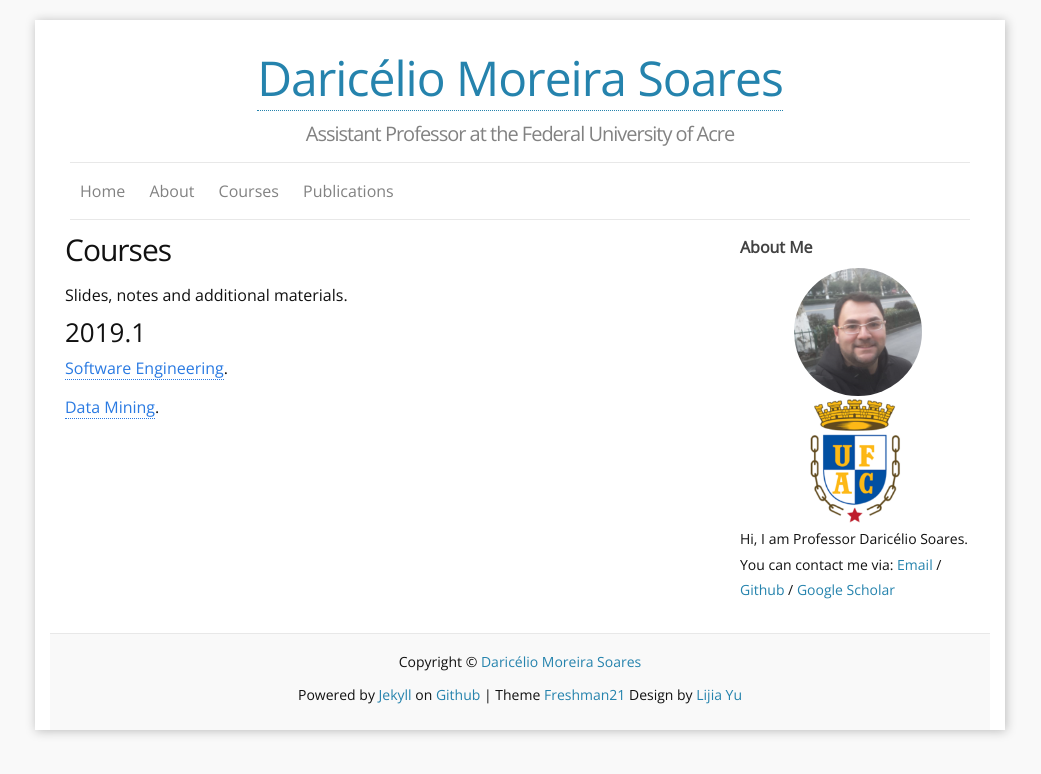
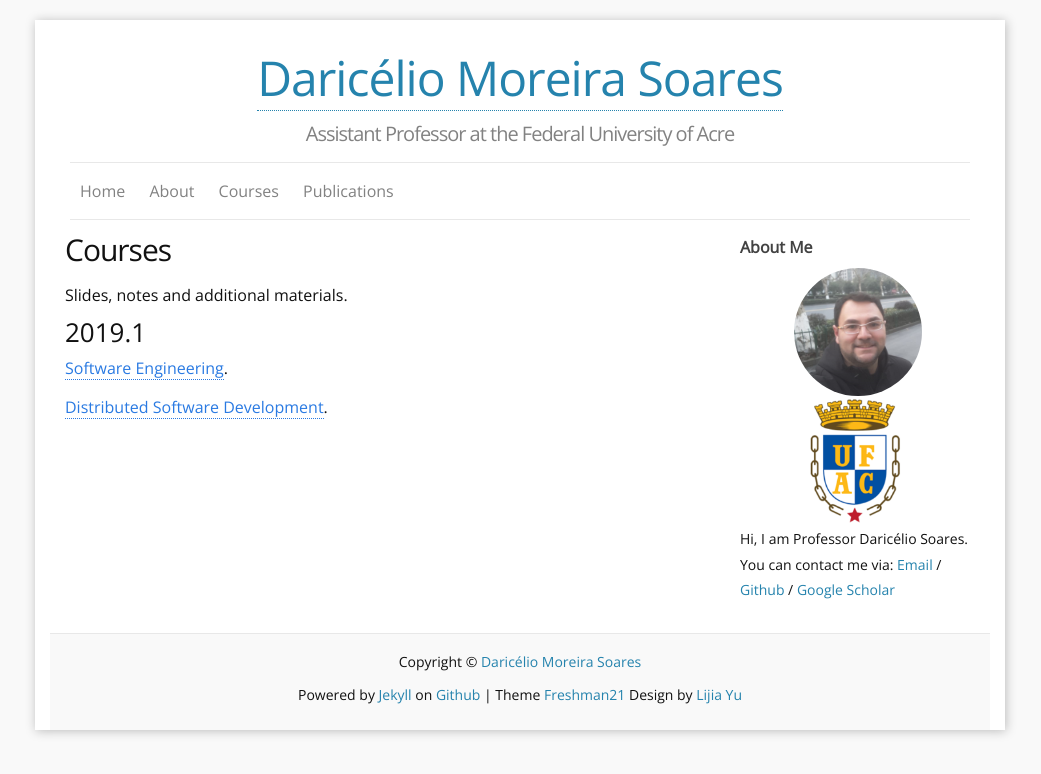
Before and after one commit to daricelio/daricelio.github.io, a Jekyll site: the page built from cc_courses.md, in a window 1280 px wide. Shown: the top 774 px of the page, without its empty margins (120-1161 px from the left). Built offline with Jekyll 4.4.1, drawn with Linux system fonts in a browser that asks for light colours; our own code applies the rules of GitHub Pages for plain Markdown files.

Commit message:
Update Course
Rename Course 2019.1 (PPgCC)

```diff
--- a/cc_courses.md
+++ b/cc_courses.md
@@ -20,4 +20,4 @@ Slides, notes and additional materials.
 
 
 <p> <a href="https://github.com/daricelio/daricelio.github.io/tree/master/courses/2019.1/SoftwareEngineering/">Software Engineering</a>. </p>
-<p> <a href="https://github.com/daricelio/daricelio.github.io/tree/master/courses/2019.1/DataMining">Data Mining</a>. </p>
+<p> <a href="https://github.com/daricelio/daricelio.github.io/tree/master/courses/2019.1/DDS">Distributed Software Development</a>. </p>
```
Also changed, not shown: courses/2019.1/DDS/Novo Documento de Texto.txt (added).
